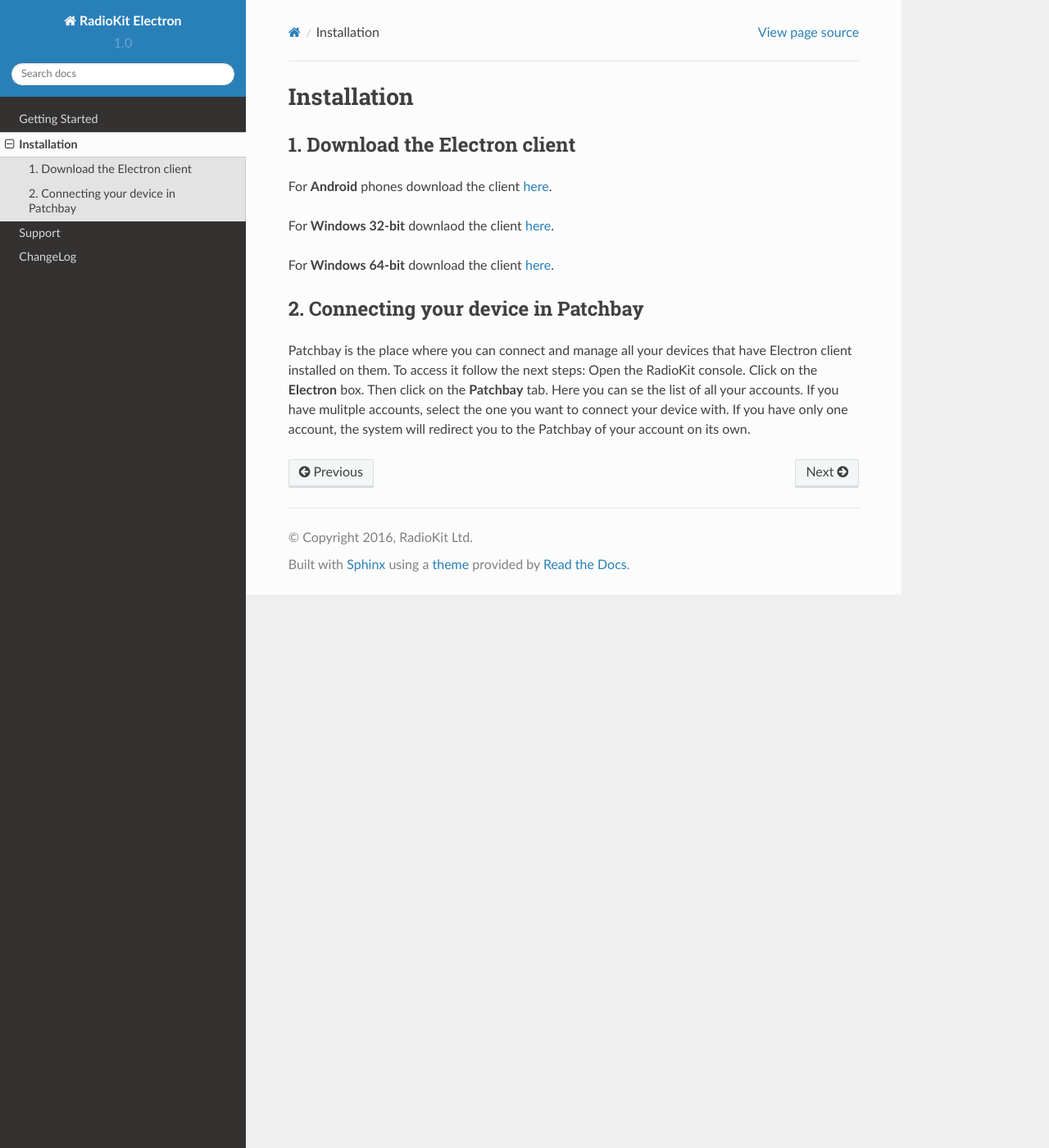
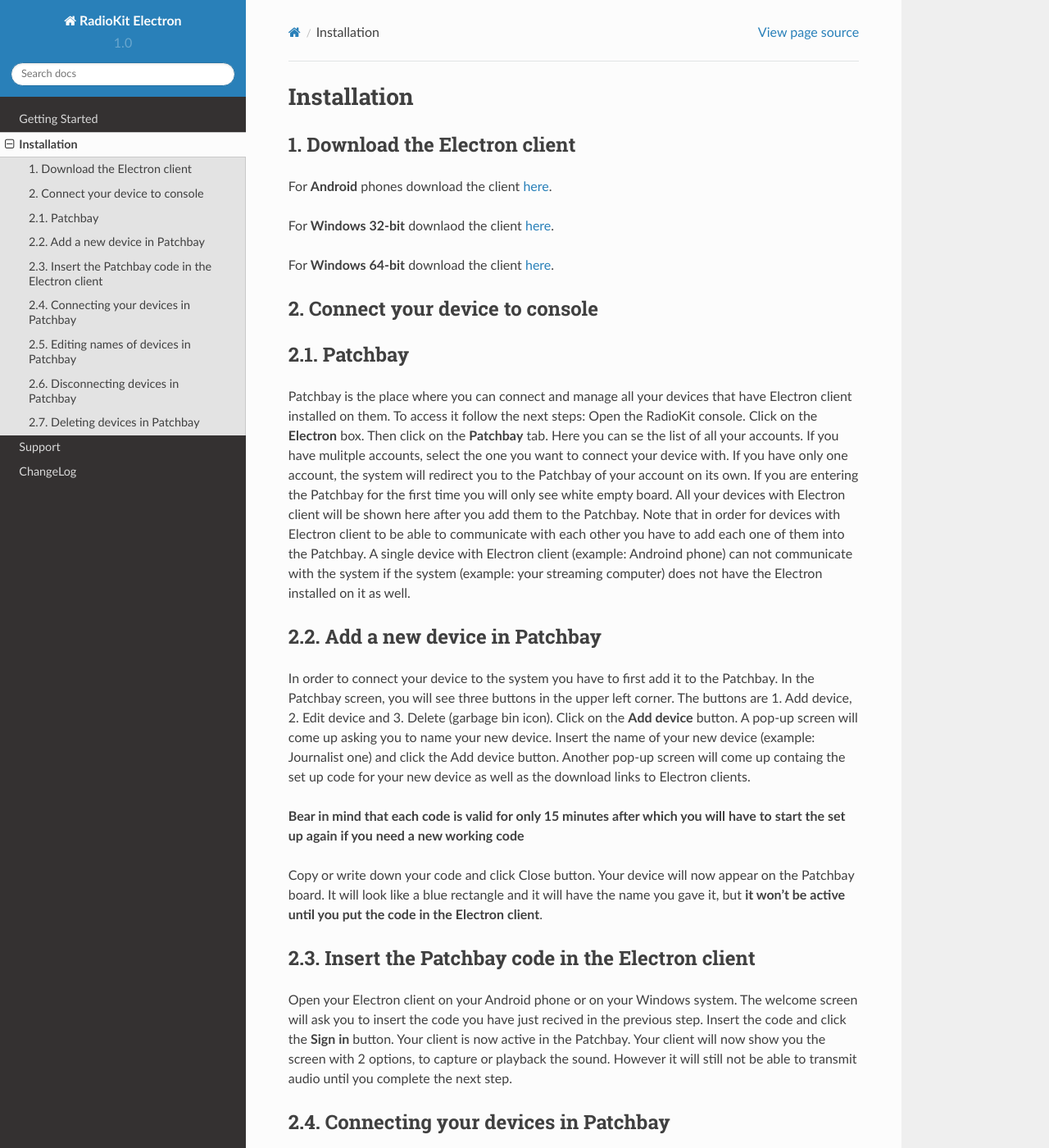
Before and after one commit to radiokit/electron-docs, a Sphinx documentation site: the page built from docs/source/installation.rst, in a window 1280 px wide and 1400 px high. Shown: the whole window at 82% size. Built offline with Sphinx 7.4.7 and the Read the Docs theme 2.0.0, drawn with Linux system fonts in a browser that asks for light colours; some of the changed text lies outside the part shown.

Commit message:
installation.rst edited online with Bitbucket

```diff
--- a/docs/source/installation.rst
+++ b/docs/source/installation.rst
@@ -11,14 +11,63 @@
 For **Windows 64-bit** download the client `here <https://packages.radiokit.org/packages/windows/radiokit-electron/stable/latest-64bit>`_.
 
 
-2. Connecting your device in Patchbay
--------------------------------------
+2. Connect your device to console
+---------------------------------
+2.1. Patchbay
+-------------
 
 Patchbay is the place where you can connect and manage all your devices that have Electron client installed on them. To access it follow the next steps:
 Open the RadioKit console. Click on the **Electron** box. Then click on the **Patchbay** tab. Here you can se the list of all your accounts. If you have mulitple accounts, select the one you
-want to connect your device with. If you have only one account, the system will redirect you to the Patchbay of your account on its own.
+want to connect your device with. If you have only one account, the system will redirect you to the Patchbay of your account on its own. If you are entering the Patchbay for the first time
+you will only see white empty board. All your devices with Electron client will be shown here after you add them to the Patchbay. Note that in order for
+devices with Electron client to be able to communicate with each other you have to add each one of them into the Patchbay. A single device with Electron client (example: Androind phone) can not communicate with the system if the
+system (example: your streaming computer) does not have the Electron installed on it as well.
 
+2.2. Add a new device in Patchbay
+---------------------------------
 
+In order to connect your device to the system you have to first add it to the Patchbay. In the Patchbay screen, you will see three buttons
+in the upper left corner. The buttons are 1. Add device, 2. Edit device and 3. Delete (garbage bin icon). Click on the **Add device** button.
+A pop-up screen will come up asking you to name your new device. Insert the name of your new device (example: Journalist one) and click the Add device button.
+Another pop-up screen will come up containg the set up code for your new device as well as the download links to Electron clients.
+
+**Bear in mind that each code is valid for only 15 minutes after which you will have to start the set up again if you need a new working code**
+
+Copy or write down your code and click Close button. Your device will now appear on the Patchbay board. It will look like a blue rectangle and it will have the name
+you gave it, but **it won't be active until you put the code in the Electron client**.
+
+2.3. Insert the Patchbay code in the Electron client
+----------------------------------------------------
+
+Open your Electron client on your Android phone or on your Windows system. The welcome screen will ask you to insert the code you have just recived in the previous step.
+Insert the code and click the **Sign in** button. Your client is now active in the Patchbay. Your client will now show you the screen with 2 options, to capture
+or playback the sound. However it will still not be able to transmit audio until you complete the next step.
+
+2.4. Connecting your devices in Patchbay
+----------------------------------------
+
+After you have completed the previous step and instered the code in you device go back to the Patchbay in the RadioKit console. Your device in the Patchbay (blue rectangle)
+will now show all of it's audio interfaces (inputs and outputs) in the form of white squares. The number of squares will vary depending on how many audio inputs/outputs your device has.
+By clicking one of the interfaces of your device, it's square will change the color to yellow and allow you to connect it to another device in your Patchbay. Choose the input/output on the second device
+and click that square. Now you should be able to see a black line connecting these two interfaces (squares). Voila! Your devices are now connected and ready to communicate.
+
+2.5. Editing names of devices in Patchbay
+-----------------------------------------
+
+If you want to edit the name of one of your devices from Patchbay, simply click on it (it will become red) and click the **Edit device** button in the upper left
+corner of Patchbay screen.
+
+2.6. Disconnecting devices in Patchbay
+--------------------------------------
+
+If you want to disconnect the communication link between your devices in Patchbay, simply click on it (the balck line) and click the delete button in the upper left
+corner of Patchbay screen (garbage bin icon).
+
+2.7. Deleting devices in Patchbay
+---------------------------------
+
+If you want to remove one of your devices from Patchbay, simply click on it (it will become red) and click the delete button in the upper left
+corner of Patchbay screen (garbage bin icon).
 
 
 .. toctree::
```
